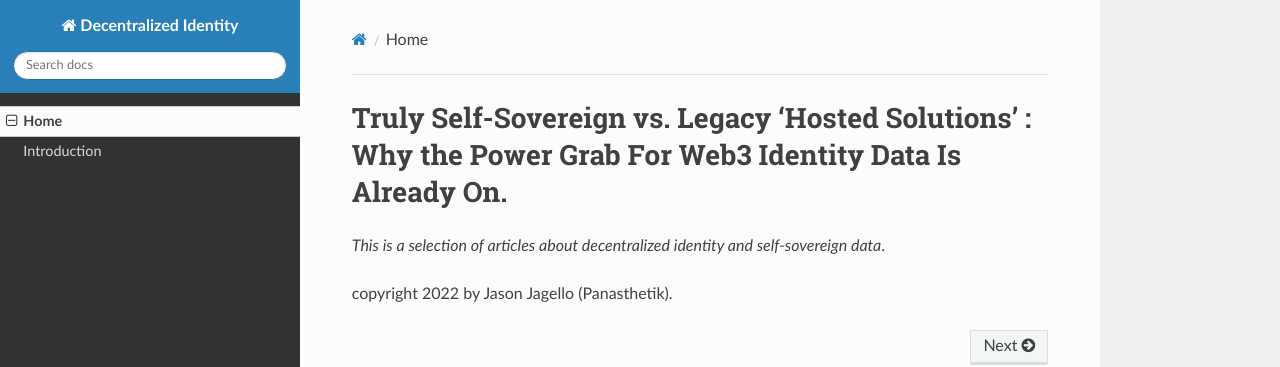
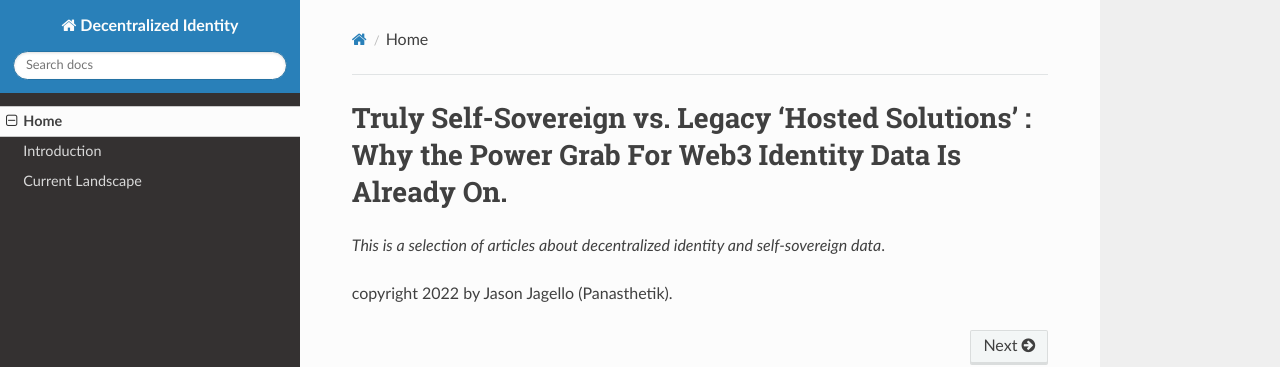
Before and after one commit to panasthetik2/identity-series, an MkDocs documentation site: the page built from docs/index.md, in a window 1280 px wide. Shown: the top 367 px of the page. Built offline with MkDocs 1.6.1, drawn with Linux system fonts in a browser that asks for light colours; nearby versions of some CDN libraries.

Commit message:
landscape page

```diff
--- a/mkdocs.yml
+++ b/mkdocs.yml
@@ -3,6 +3,7 @@ site_name: Decentralized Identity
 nav:
     - Home: index.md
     - Introduction: introduction.md
+    - Current Landscape: landscape.md
 
 # site_name: Jason's First Project
 
```
Also changed, not shown: docs/landscape.md (added, +1 -0 lines).
